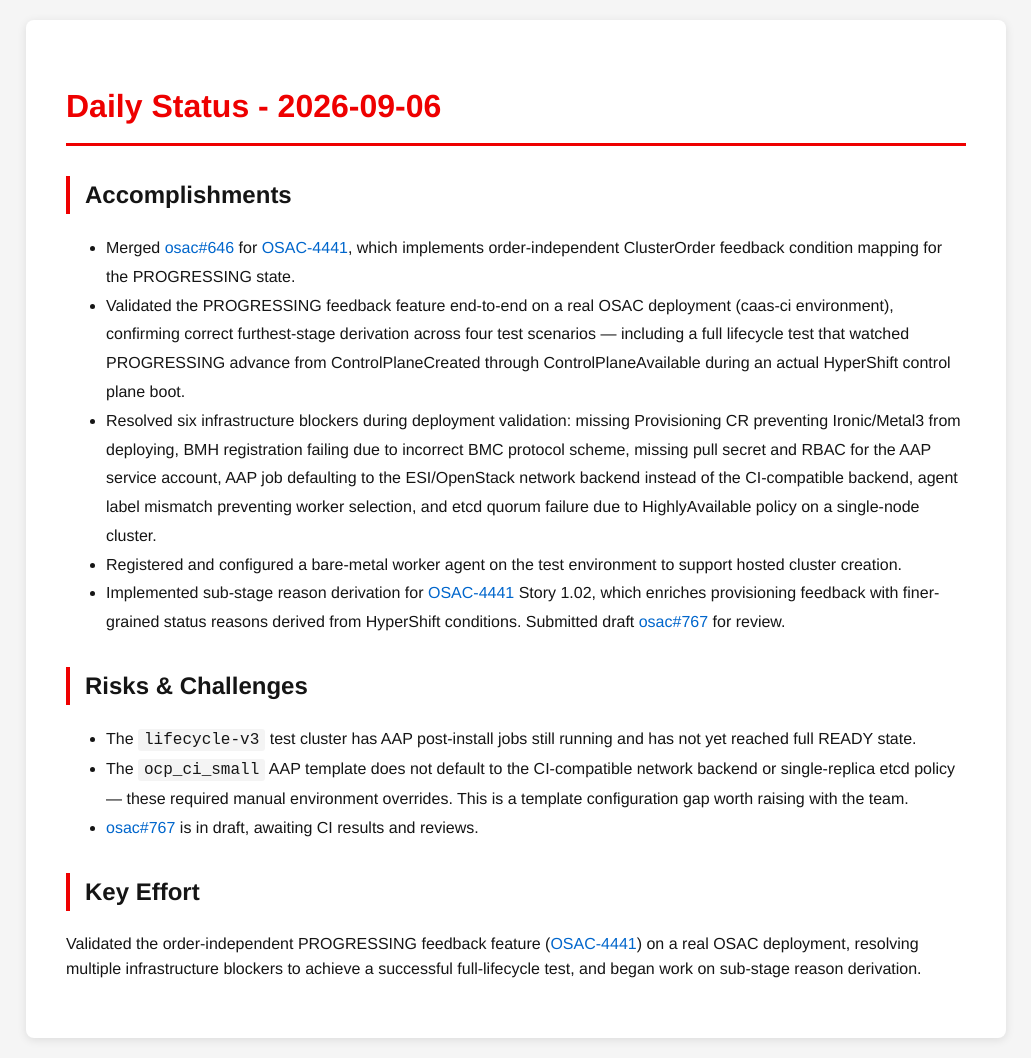
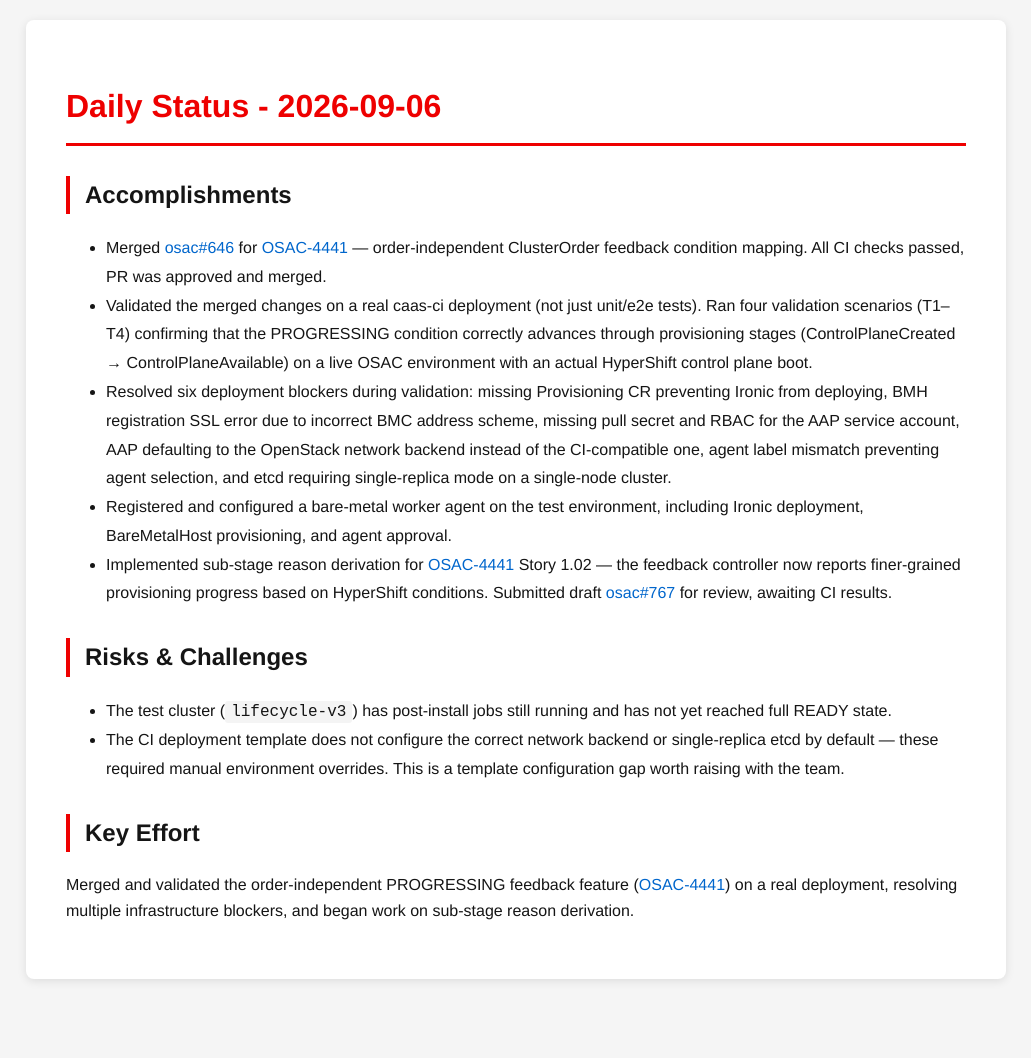
Before and after one commit to tzvatot/daily-status, a Jekyll site: the page built from 2026-09-06.md, in a window 1280 px wide. Shown: the whole page, without its empty margins (124-1155 px from the left). Built offline with Jekyll 4.4.1, drawn with Linux system fonts in a browser that asks for light colours; after the commit the page ends 999 px from its top, so only the background shows below that.

Commit message:
Daily status update - 2026-09-06

```diff
--- a/2026-09-06.md
+++ b/2026-09-06.md
@@ -7,19 +7,15 @@
 # Daily Status - 2026-09-06
 
 ## Accomplishments
-
-- Merged [osac#646](https://github.com/osac-project/osac/pull/646) for [OSAC-4441](https://redhat.atlassian.net/browse/OSAC-4441), which implements order-independent ClusterOrder feedback condition mapping for the PROGRESSING state.
-- Validated the PROGRESSING feedback feature end-to-end on a real OSAC deployment (caas-ci environment), confirming correct furthest-stage derivation across four test scenarios — including a full lifecycle test that watched PROGRESSING advance from ControlPlaneCreated through ControlPlaneAvailable during an actual HyperShift control plane boot.
-- Resolved six infrastructure blockers during deployment validation: missing Provisioning CR preventing Ironic/Metal3 from deploying, BMH registration failing due to incorrect BMC protocol scheme, missing pull secret and RBAC for the AAP service account, AAP job defaulting to the ESI/OpenStack network backend instead of the CI-compatible backend, agent label mismatch preventing worker selection, and etcd quorum failure due to HighlyAvailable policy on a single-node cluster.
-- Registered and configured a bare-metal worker agent on the test environment to support hosted cluster creation.
-- Implemented sub-stage reason derivation for [OSAC-4441](https://redhat.atlassian.net/browse/OSAC-4441) Story 1.02, which enriches provisioning feedback with finer-grained status reasons derived from HyperShift conditions. Submitted draft [osac#767](https://github.com/osac-project/osac/pull/767) for review.
+- Merged [osac#646](https://github.com/osac-project/osac/pull/646) for [OSAC-4441](https://redhat.atlassian.net/browse/OSAC-4441) — order-independent ClusterOrder feedback condition mapping. All CI checks passed, PR was approved and merged.
+- Validated the merged changes on a real caas-ci deployment (not just unit/e2e tests). Ran four validation scenarios (T1–T4) confirming that the PROGRESSING condition correctly advances through provisioning stages (ControlPlaneCreated → ControlPlaneAvailable) on a live OSAC environment with an actual HyperShift control plane boot.
+- Resolved six deployment blockers during validation: missing Provisioning CR preventing Ironic from deploying, BMH registration SSL error due to incorrect BMC address scheme, missing pull secret and RBAC for the AAP service account, AAP defaulting to the OpenStack network backend instead of the CI-compatible one, agent label mismatch preventing agent selection, and etcd requiring single-replica mode on a single-node cluster.
+- Registered and configured a bare-metal worker agent on the test environment, including Ironic deployment, BareMetalHost provisioning, and agent approval.
+- Implemented sub-stage reason derivation for [OSAC-4441](https://redhat.atlassian.net/browse/OSAC-4441) Story 1.02 — the feedback controller now reports finer-grained provisioning progress based on HyperShift conditions. Submitted draft [osac#767](https://github.com/osac-project/osac/pull/767) for review, awaiting CI results.
 
 ## Risks & Challenges
-
-- The `lifecycle-v3` test cluster has AAP post-install jobs still running and has not yet reached full READY state.
-- The `ocp_ci_small` AAP template does not default to the CI-compatible network backend or single-replica etcd policy — these required manual environment overrides. This is a template configuration gap worth raising with the team.
-- [osac#767](https://github.com/osac-project/osac/pull/767) is in draft, awaiting CI results and reviews.
+- The test cluster (`lifecycle-v3`) has post-install jobs still running and has not yet reached full READY state.
+- The CI deployment template does not configure the correct network backend or single-replica etcd by default — these required manual environment overrides. This is a template configuration gap worth raising with the team.
 
 ## Key Effort
-
-Validated the order-independent PROGRESSING feedback feature ([OSAC-4441](https://redhat.atlassian.net/browse/OSAC-4441)) on a real OSAC deployment, resolving multiple infrastructure blockers to achieve a successful full-lifecycle test, and began work on sub-stage reason derivation.
+Merged and validated the order-independent PROGRESSING feedback feature ([OSAC-4441](https://redhat.atlassian.net/browse/OSAC-4441)) on a real deployment, resolving multiple infrastructure blockers, and began work on sub-stage reason derivation.
```
